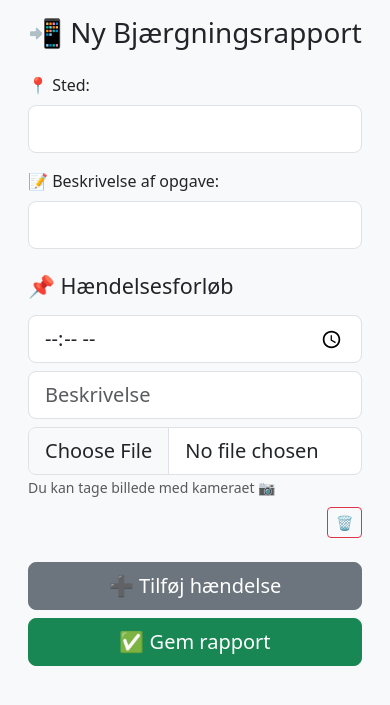
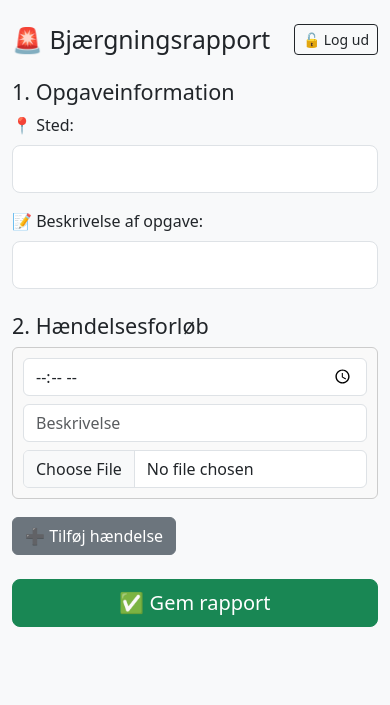
Before and after one commit to Simonsen9430/bjaergningsrapport---v2, a Flask app: page / in a window 390 px wide. Shown: the top 705 px of the page. Run offline with Flask 3, Linux system fonts and the light colour scheme; a user stored in the database is signed in; data comes from the database, SQL or seed files in the repository.

Commit message:
Opdaterer index.html med log ud-knap og mobilvenligt layout

```diff
--- a/templates/index.html
+++ b/templates/index.html
@@ -2,68 +2,81 @@
 <html lang="da">
 <head>
     <meta charset="UTF-8">
-    <title>Ny Rapport</title>
+    <title>Ny Bjærgningsrapport</title>
     <meta name="viewport" content="width=device-width, initial-scale=1">
     <link href="https://cdn.jsdelivr.net/npm/bootstrap@5.3.2/dist/css/bootstrap.min.css" rel="stylesheet">
+    <style>
+        .entry-group { border: 1px solid #ccc; padding: 10px; margin-bottom: 10px; border-radius: 6px; background-color: #f9f9f9; }
+        .remove-btn { float: right; }
+    </style>
+</head>
+<body class="bg-light">
+    <div class="container py-4">
+
+        <div class="d-flex justify-content-between align-items-center mb-4">
+            <h2 class="mb-0">🚨 Bjærgningsrapport</h2>
+            <a href="/logout" class="btn btn-outline-dark btn-sm">🔓 Log ud</a>
+        </div>
+
+        <form method="POST" enctype="multipart/form-data">
+            <div class="mb-4">
+                <h4>1. Opgaveinformation</h4>
+                <label for="location" class="form-label">📍 Sted:</label>
+                <input type="text" class="form-control form-control-lg" name="location" id="location" required>
+
+                <label for="subject" class="form-label mt-3">📝 Beskrivelse af opgave:</label>
+                <input type="text" class="form-control form-control-lg" name="subject" id="subject" required>
+            </div>
+
+            <div class="mb-4">
+                <h4>2. Hændelsesforløb</h4>
+                <div id="entry-container">
+                    <div class="entry-group">
+                        <div class="row g-2">
+                            <div class="col-md-3">
+                                <input type="time" class="form-control" name="entry_time" required>
+                            </div>
+                            <div class="col-md-6">
+                                <input type="text" class="form-control" name="entry_desc" placeholder="Beskrivelse" required>
+                            </div>
+                            <div class="col-md-3">
+                                <input type="file" class="form-control" name="entry_image">
+                            </div>
+                        </div>
+                    </div>
+                </div>
+                <button type="button" class="btn btn-secondary mt-2" onclick="addEntry()">➕ Tilføj hændelse</button>
+            </div>
+
+            <button type="submit" class="btn btn-success btn-lg w-100">✅ Gem rapport</button>
+        </form>
+
+    </div>
+
     <script>
-        function addEntryRow() {
-            const container = document.getElementById("entries");
-            const row = document.createElement("div");
-            row.className = "row mb-3 align-items-end";
-            row.innerHTML = `
-                <div class="col-12 col-md-3 mb-2">
-                    <input type="time" name="entry_time" class="form-control form-control-lg" required>
-                </div>
-                <div class="col-12 col-md-5 mb-2">
-                    <input type="text" name="entry_desc" class="form-control form-control-lg" placeholder="Beskrivelse" required>
-                </div>
-                <div class="col-12 col-md-3 mb-2">
-                    <input type="file" name="entry_image" class="form-control form-control-lg">
-                    <small class="text-muted">Du kan tage billede med kameraet 📷</small>
-                </div>
-                <div class="col-12 col-md-1 mb-2 text-end">
-                    <button type="button" class="btn btn-outline-danger btn-sm" onclick="this.closest('.row').remove()">🗑</button>
+        function addEntry() {
+            const container = document.getElementById('entry-container');
+            const entry = document.createElement('div');
+            entry.classList.add('entry-group');
+
+            entry.innerHTML = `
+                <div class="row g-2">
+                    <div class="col-md-3">
+                        <input type="time" class="form-control" name="entry_time" required>
+                    </div>
+                    <div class="col-md-6">
+                        <input type="text" class="form-control" name="entry_desc" placeholder="Beskrivelse" required>
+                    </div>
+                    <div class="col-md-2">
+                        <input type="file" class="form-control" name="entry_image">
+                    </div>
+                    <div class="col-md-1 d-flex align-items-center">
+                        <button type="button" class="btn btn-danger btn-sm remove-btn" onclick="this.closest('.entry-group').remove()">🗑</button>
+                    </div>
                 </div>
             `;
-            container.appendChild(row);
+            container.appendChild(entry);
         }
     </script>
-</head>
-<body class="p-3 bg-light">
-    <div class="container">
-        <h1 class="mb-4 text-center">📲 Ny Bjærgningsrapport</h1>
-        <form method="post" enctype="multipart/form-data">
-            <div class="mb-3">
-                <label class="form-label">📍 Sted:</label>
-                <input type="text" name="location" class="form-control form-control-lg" required>
-            </div>
-            <div class="mb-4">
-                <label class="form-label">📝 Beskrivelse af opgave:</label>
-                <input type="text" name="subject" class="form-control form-control-lg" required>
-            </div>
-            <h4 class="mb-3">📌 Hændelsesforløb</h4>
-            <div id="entries">
-                <div class="row mb-3 align-items-end">
-                    <div class="col-12 col-md-3 mb-2">
-                        <input type="time" name="entry_time" class="form-control form-control-lg" required>
-                    </div>
-                    <div class="col-12 col-md-5 mb-2">
-                        <input type="text" name="entry_desc" class="form-control form-control-lg" placeholder="Beskrivelse" required>
-                    </div>
-                    <div class="col-12 col-md-3 mb-2">
-                        <input type="file" name="entry_image" class="form-control form-control-lg">
-                        <small class="text-muted">Du kan tage billede med kameraet 📷</small>
-                    </div>
-                    <div class="col-12 col-md-1 mb-2 text-end">
-                        <button type="button" class="btn btn-outline-danger btn-sm" onclick="this.closest('.row').remove()">🗑</button>
-                    </div>
-                </div>
-            </div>
-            <div class="d-grid gap-2 mb-3">
-                <button type="button" onclick="addEntryRow()" class="btn btn-secondary btn-lg">➕ Tilføj hændelse</button>
-                <button type="submit" class="btn btn-success btn-lg">✅ Gem rapport</button>
-            </div>
-        </form>
-    </div>
 </body>
 </html>
```
